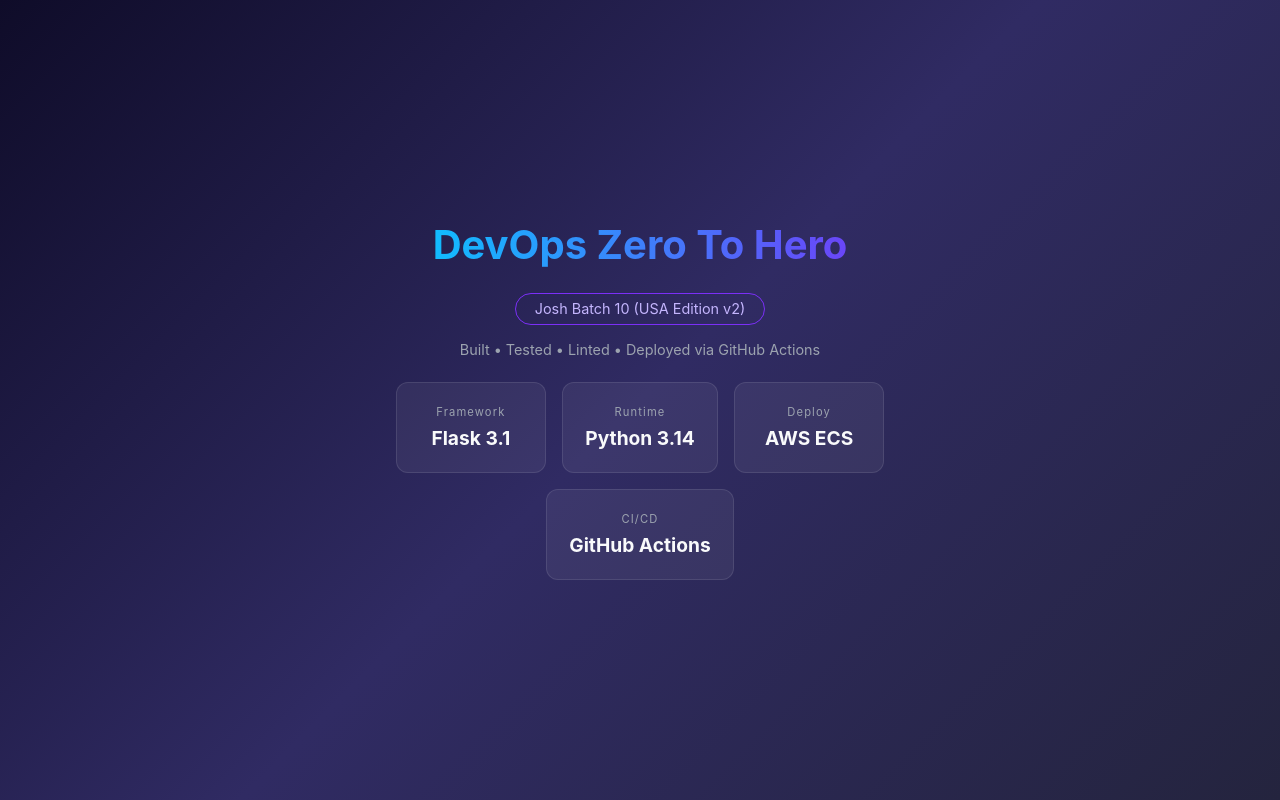
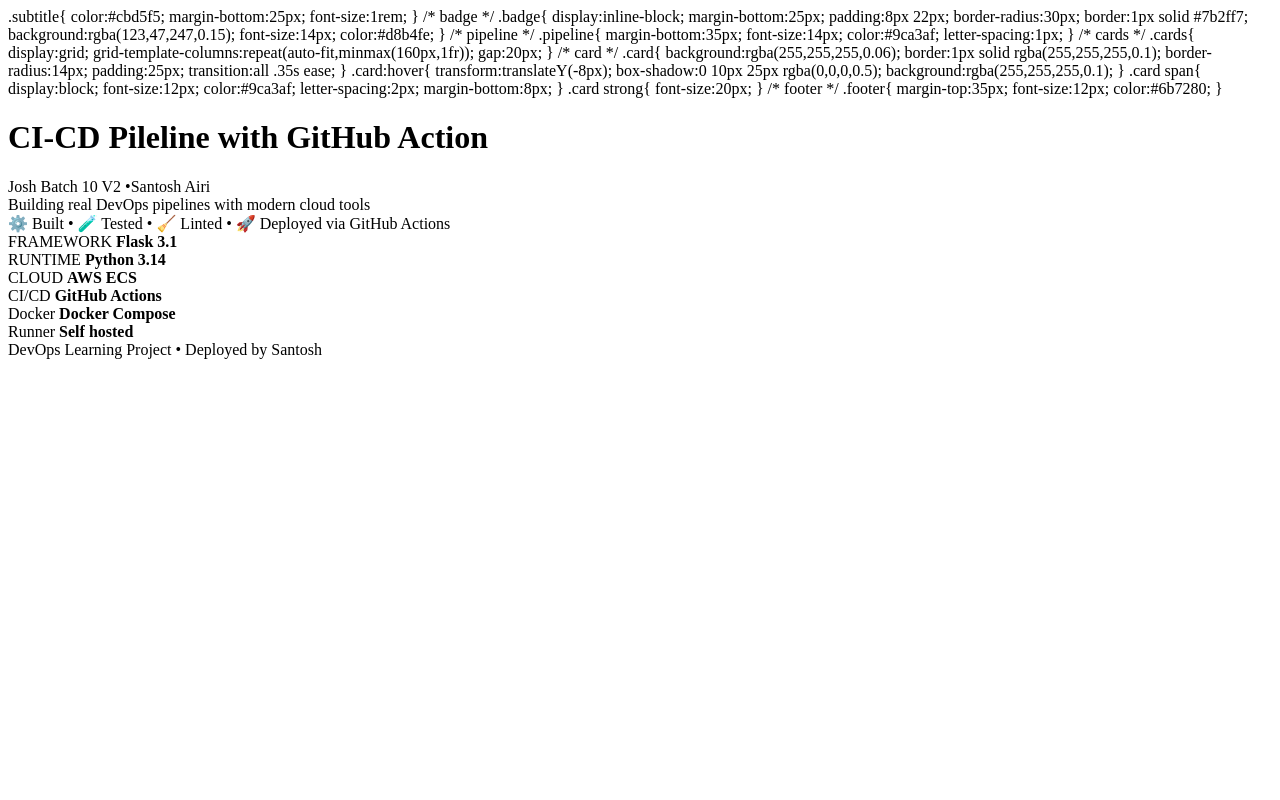
Before and after one commit to santoshairi/python-project-ci-cd-with-Git-hub-action, a Flask app: page / in a window 1280 px wide. Run offline with Flask 3, Linux system fonts and the light colour scheme.

Commit message:
Feat:updated in index.html

```diff
--- a/templates/index.html
+++ b/templates/index.html
@@ -1,76 +1,75 @@
-<!DOCTYPE html>
-<html lang="en">
-<head>
-<meta charset="UTF-8">
-<meta name="viewport" content="width=device-width, initial-scale=1.0">
-<title>DevOps Zero To Hero</title>
-
-<style>
-*{margin:0;padding:0;box-sizing:border-box}
-
-body{
-min-height:100vh;
-display:flex;
-align-items:center;
-justify-content:center;
-background:linear-gradient(135deg,#0f0c29,#302b63,#24243e);
-font-family:-apple-system,BlinkMacSystemFont,"Segoe UI",Roboto;
-color:#e0e0e0
+.subtitle{
+color:#cbd5f5;
+margin-bottom:25px;
+font-size:1rem;
 }
 
-.container{text-align:center;padding:2rem;max-width:640px}
-
-h1{
-font-size:2.5rem;
-background:linear-gradient(90deg,#00d2ff,#7b2ff7);
--webkit-background-clip:text;
--webkit-text-fill-color:transparent;
-margin-bottom:.5rem
-}
+/* badge */
 
 .badge{
 display:inline-block;
-margin:1rem 0;
-padding:.4rem 1.2rem;
+margin-bottom:25px;
+padding:8px 22px;
+border-radius:30px;
 border:1px solid #7b2ff7;
-border-radius:999px;
-font-size:.9rem;
-color:#c4b5fd
+background:rgba(123,47,247,0.15);
+font-size:14px;
+color:#d8b4fe;
 }
 
+/* pipeline */
+
 .pipeline{
-margin-bottom:1.5rem;
-font-size:.9rem;
-color:#9ca3af
+margin-bottom:35px;
+font-size:14px;
+color:#9ca3af;
+letter-spacing:1px;
 }
 
+/* cards */
+
 .cards{
-display:flex;
-gap:1rem;
-justify-content:center;
-flex-wrap:wrap
+display:grid;
+grid-template-columns:repeat(auto-fit,minmax(160px,1fr));
+gap:20px;
 }
 
+/* card */
+
 .card{
-background:rgba(255,255,255,.06);
-border:1px solid rgba(255,255,255,.1);
-border-radius:12px;
-padding:1.4rem;
-min-width:150px
+background:rgba(255,255,255,0.06);
+border:1px solid rgba(255,255,255,0.1);
+border-radius:14px;
+padding:25px;
+transition:all .35s ease;
+}
+
+.card:hover{
+transform:translateY(-8px);
+box-shadow:0 10px 25px rgba(0,0,0,0.5);
+background:rgba(255,255,255,0.1);
 }
 
 .card span{
 display:block;
-font-size:.7rem;
+font-size:12px;
 color:#9ca3af;
-margin-bottom:.4rem;
-letter-spacing:.1em
+letter-spacing:2px;
+margin-bottom:8px;
 }
 
 .card strong{
-font-size:1.2rem;
-color:#f9fafb
+font-size:20px;
 }
+
+/* footer */
+
+.footer{
+margin-top:35px;
+font-size:12px;
+color:#6b7280;
+}
+
 </style>
 </head>
 
@@ -78,26 +77,34 @@ color:#f9fafb
 
 <div class="container">
 
-<h1>DevOps Zero To Hero</h1>
-<div class="badge">Josh Batch 10 (USA Edition v2)</div>
+<h1>CI-CD Pileline with GitHub Action</h1>
+
+<div class="badge">
+Josh Batch 10 V2 •Santosh Airi
+</div>
+
+<div class="subtitle">
+Building real DevOps pipelines with modern cloud tools
+</div>
 
 <div class="pipeline">
-Built • Tested • Linted • Deployed via GitHub Actions
+⚙️ Built • 🧪 Tested • 🧹 Linted • 🚀 Deployed via GitHub Actions
 </div>
 
 <div class="cards">
+
 <div class="card">
-<span>Framework</span>
+<span>FRAMEWORK</span>
 <strong>Flask 3.1</strong>
 </div>
 
 <div class="card">
-<span>Runtime</span>
+<span>RUNTIME</span>
 <strong>Python 3.14</strong>
 </div>
 
 <div class="card">
-<span>Deploy</span>
+<span>CLOUD</span>
 <strong>AWS ECS</strong>
 </div>
 
@@ -105,6 +112,21 @@ Built • Tested • Linted • Deployed via GitHub Actions
 <span>CI/CD</span>
 <strong>GitHub Actions</strong>
 </div>
+
+<div class="card">
+<span>Docker</span>
+<strong>Docker Compose</strong>
+</div>
+
+<div class="card">
+<span>Runner</span>
+<strong>Self hosted</strong>
+</div>
+
+</div>
+
+<div class="footer">
+DevOps Learning Project • Deployed by Santosh
 </div>
 
 </div>
```
